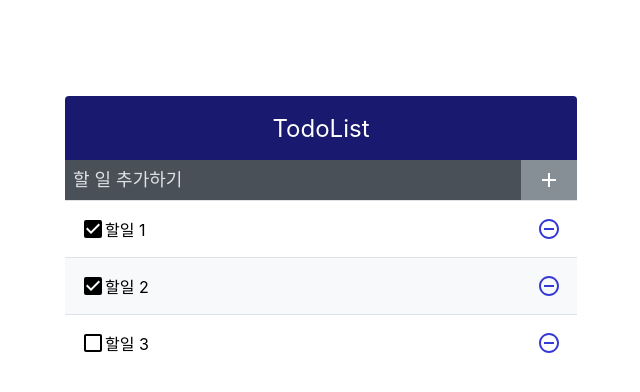
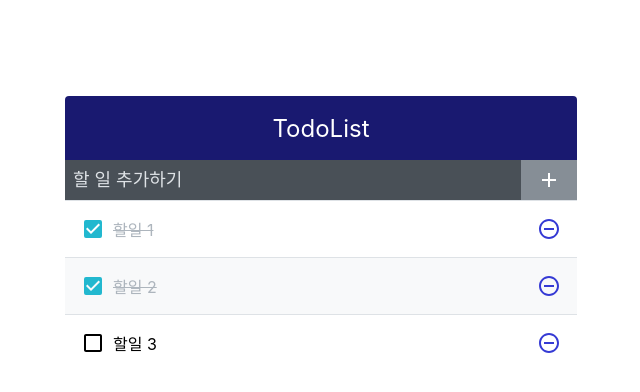
Before and after one commit to yeeun-b/React-Project, a React (Create React App) app: page /todolist in a window 1280 px wide. Shown: the top 392 px of the page, without its empty margins (319-959 px from the left). Built offline with nearby package versions, Linux system fonts and the light colour scheme.

Commit message:
0902 스타일 적용이 안 되어서 css -> scss 변경

```diff
--- a/package.json
+++ b/package.json
@@ -13,6 +13,7 @@
     "react-router": "^6.3.0",
     "react-router-dom": "^6.3.0",
     "react-scripts": "5.0.1",
+    "sass": "^1.54.8",
     "web-vitals": "^2.1.4"
   },
   "scripts": {
--- a/src/TodoListItem.css
+++ /dev/null
@@ -1,36 +0,0 @@
-.TodoListItem{
-    padding: 1rem;
-    display: flex;
-    align-items: center; /* 세로 중앙 정렬 */
-    border-top: 1px solid #dee2e6;
-}
-.TodoListItem:nth-child(even){
-    background: #f8f9fa;
-}
-.checkbox{
-    cursor: pointer;
-    flex: 1;
-    display: flex;
-    align-items: center;
-}
-.checkbox svg{ /* 아이콘 */
-    font-size: 1.5rem;
-}
-/* 체크됐을 때 스타일 */
-.checkbox:checked svg{
-    color: #22b8cf;
-}
-.checkbox:checked .text{
-    color: #adb5bd;
-    text-decoration: line-through;
-}
-.remove{
-    display: flex;
-    align-items: center;
-    font-size: 1.5rem;
-    color: #353ad4;
-    cursor: pointer;
-}
-.remove:hover{
-    color: #696df5;
-}
--- a/src/TodoListItem.js
+++ b/src/TodoListItem.js
@@ -1,5 +1,5 @@
 import { MdCheckBox, MdCheckBoxOutlineBlank, MdRemoveCircleOutline } from "react-icons/md";
-import './TodoListItem.css';
+import './TodoListItem.scss';
 import cn from 'classnames';
 
 const TodoListItem = ({todo}) => {
--- /dev/null
+++ b/src/TodoListItem.scss
@@ -0,0 +1,43 @@
+.TodoListItem{
+    padding: 1rem;
+    display: flex;
+    align-items: center; /* 세로 중앙 정렬 */
+    border-top: 1px solid #dee2e6;
+    &:nth-child(even){
+        background: #f8f9fa;
+    }
+}
+.checkbox{
+    cursor: pointer;
+    flex: 1;
+    display: flex;
+    align-items: center;
+    svg{ /* 아이콘 */
+        font-size: 1.5rem;
+    }
+    .text{
+        margin-left: 0.5rem;
+        flex: 1;
+    }
+    /* 체크됐을 때 스타일 */
+    &.checked{
+        svg{
+            color: #22b8cf;
+        }
+        .text{
+            color: #adb5bd;
+            text-decoration: line-through;
+        }
+    }
+}
+
+.remove{
+    display: flex;
+    align-items: center;
+    font-size: 1.5rem;
+    color: #353ad4;
+    cursor: pointer;
+}
+.remove:hover{
+    color: #696df5;
+}
```
Also changed, not shown: 1 other file (tests, documents, lock files or other folders).
